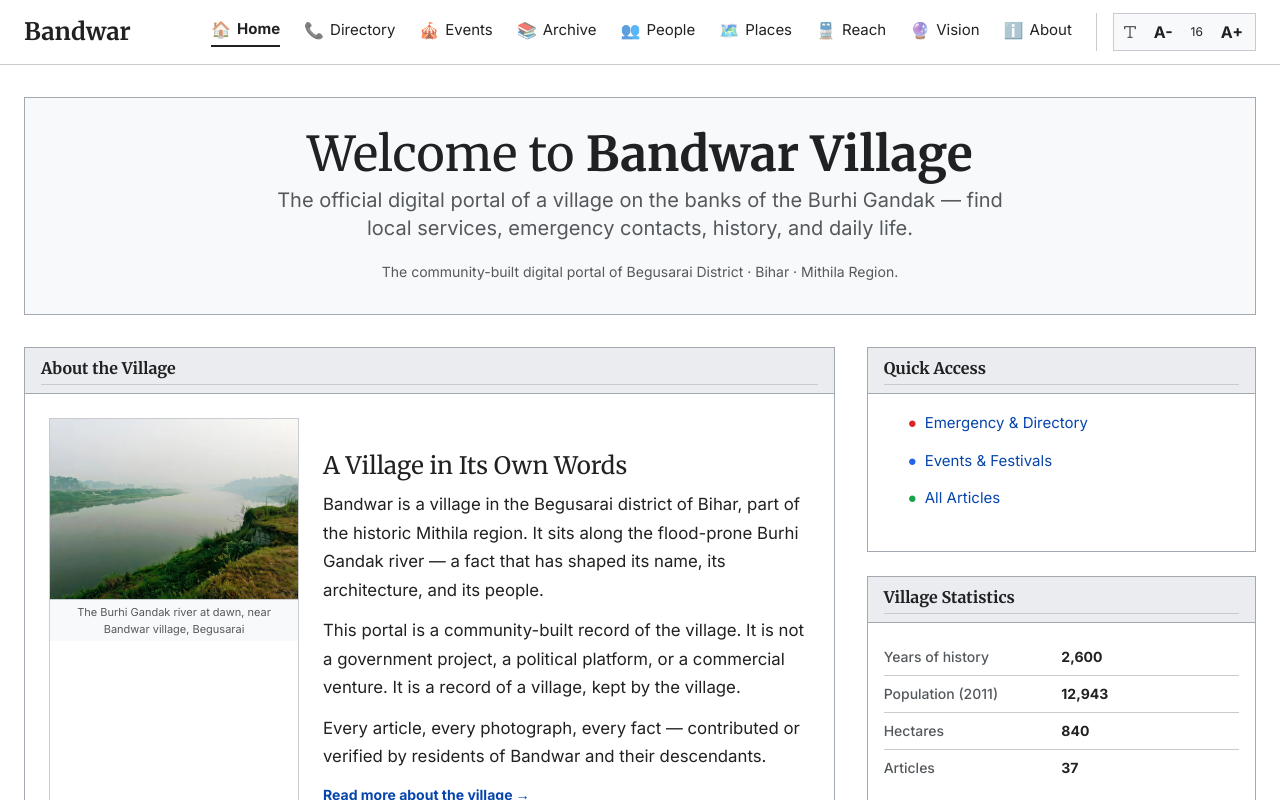
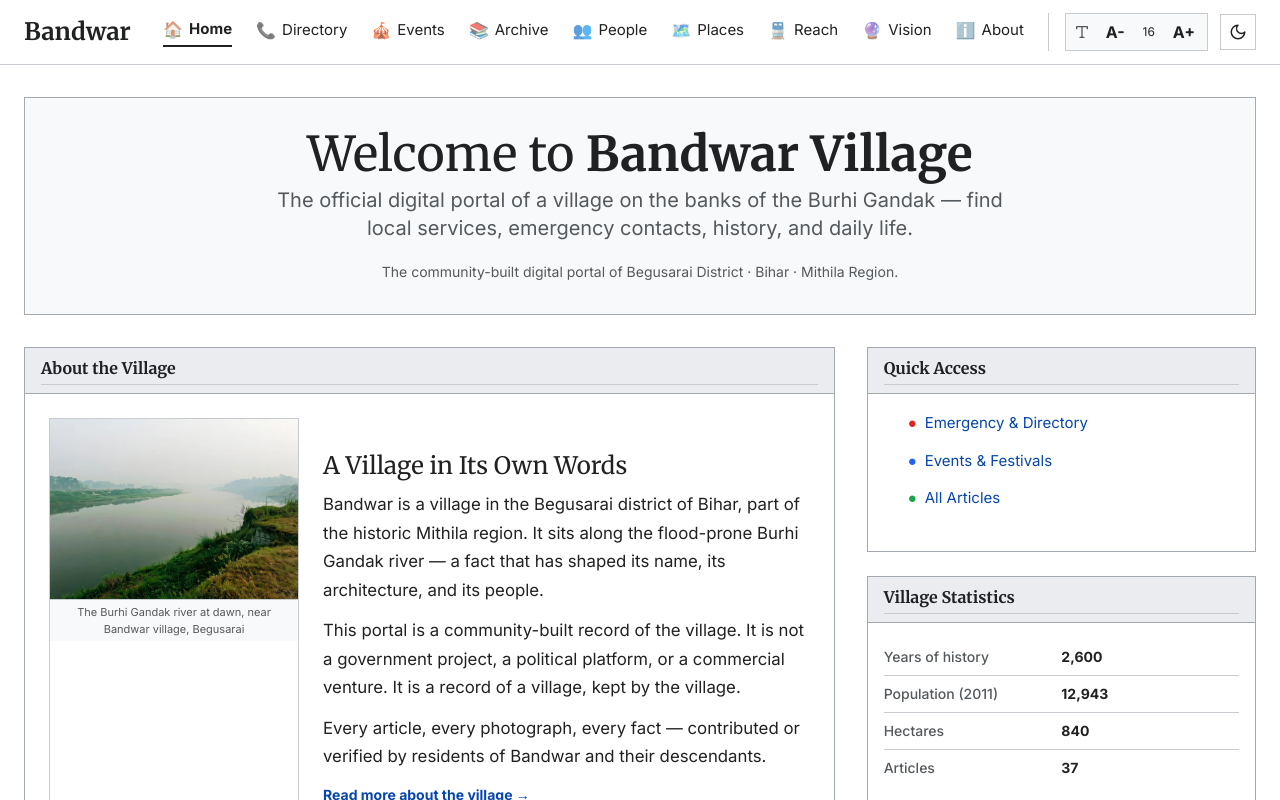
Before and after one commit to ravirajhere/Bandwar, a Next.js app: page / in a window 1280 px wide. Shown: the top 800 px of the page. Built offline with nearby package versions, Linux system fonts and the light colour scheme.

Commit message:
Update Header.tsx

```diff
--- a/src/components/layout/Header.tsx
+++ b/src/components/layout/Header.tsx
@@ -5,21 +5,21 @@ import Link from "next/link";
 import { usePathname } from "next/navigation";
 import { MasterConfig } from "@/lib/schema";
 import { Menu, X } from "lucide-react";
-import { FontSizeControls } from "./FontSizeControls"; // 👈 Naya Import
+import { FontSizeControls } from "./FontSizeControls";
+import { ThemeToggle } from "./ThemeToggle";
 
 export function Header({ config }: { config: MasterConfig }) {
   const [isOpen, setIsOpen] = useState(false);
   const pathname = usePathname();
 
   return (
-    // Wikipedia Style: Solid White Background, Thin Grey Border at bottom, No Blur
-    <header className="sticky top-0 z-50 bg-wiki-bg border-b border-wiki-border-light">
+    <header className="sticky top-0 z-50 bg-wiki-bg border-b border-wiki-border-light transition-colors">
       <div className="max-w-[1400px] mx-auto px-4 md:px-6 h-16 flex items-center justify-between">
 
         {/* Logo / Site Name */}
         <Link
           href="/"
-          className="font-serif text-2xl font-bold text-wiki-text hover:text-black transition-colors shrink-0"
+          className="font-serif text-2xl font-bold text-wiki-text hover:text-black dark:hover:text-white transition-colors shrink-0"
           onClick={() => setIsOpen(false)}
         >
           {config.site.name}
@@ -37,8 +37,8 @@ export function Header({ config }: { config: MasterConfig }) {
                   href={item.href}
                   className={`text-[15px] transition-colors flex items-center gap-1.5 pb-1 ${
                     isActive
-                      ? "text-wiki-text font-bold border-b-2 border-wiki-text" // Active state
-                      : "text-wiki-text hover:text-wiki-link hover:underline" // Hover state
+                      ? "text-wiki-text font-bold border-b-2 border-wiki-text"
+                      : "text-wiki-text hover:text-wiki-link hover:underline"
                   }`}
                 >
                   <span className="text-base opacity-70" aria-hidden="true">{item.icon}</span>
@@ -48,9 +48,10 @@ export function Header({ config }: { config: MasterConfig }) {
             })}
           </nav>
 
-          {/* 👇 Global Font Size Controls (Desktop) 👇 */}
-          <div className="pl-4 border-l border-wiki-border-light">
+          {/* Desktop Controls */}
+          <div className="flex items-center gap-3 pl-4 border-l border-wiki-border-light">
             <FontSizeControls />
+            <ThemeToggle />
           </div>
         </div>
 
@@ -75,12 +76,19 @@ export function Header({ config }: { config: MasterConfig }) {
       >
         <nav className="px-4 pt-2 pb-4 flex flex-col gap-1" aria-label="Mobile Navigation">
 
-          {/* 👇 Global Font Size Controls (Mobile Top) 👇 */}
+          {/* Mobile Controls (Theme + Font Size) */}
           <div className="flex justify-between items-center py-2 border-b border-wiki-border-light mb-2">
-            <span className="text-[14px] font-bold text-wiki-text">Text Size</span>
-            <FontSizeControls />
+            <div className="flex items-center gap-2">
+              <span className="text-[14px] font-bold text-wiki-text">Theme</span>
+              <ThemeToggle />
+            </div>
+            <div className="flex items-center gap-2">
+              <span className="text-[14px] font-bold text-wiki-text">Text Size</span>
+              <FontSizeControls />
+            </div>
           </div>
 
+          {/* Mobile Links */}
           {config.nav.map((item) => {
             const isActive = pathname === item.href;
 
```
